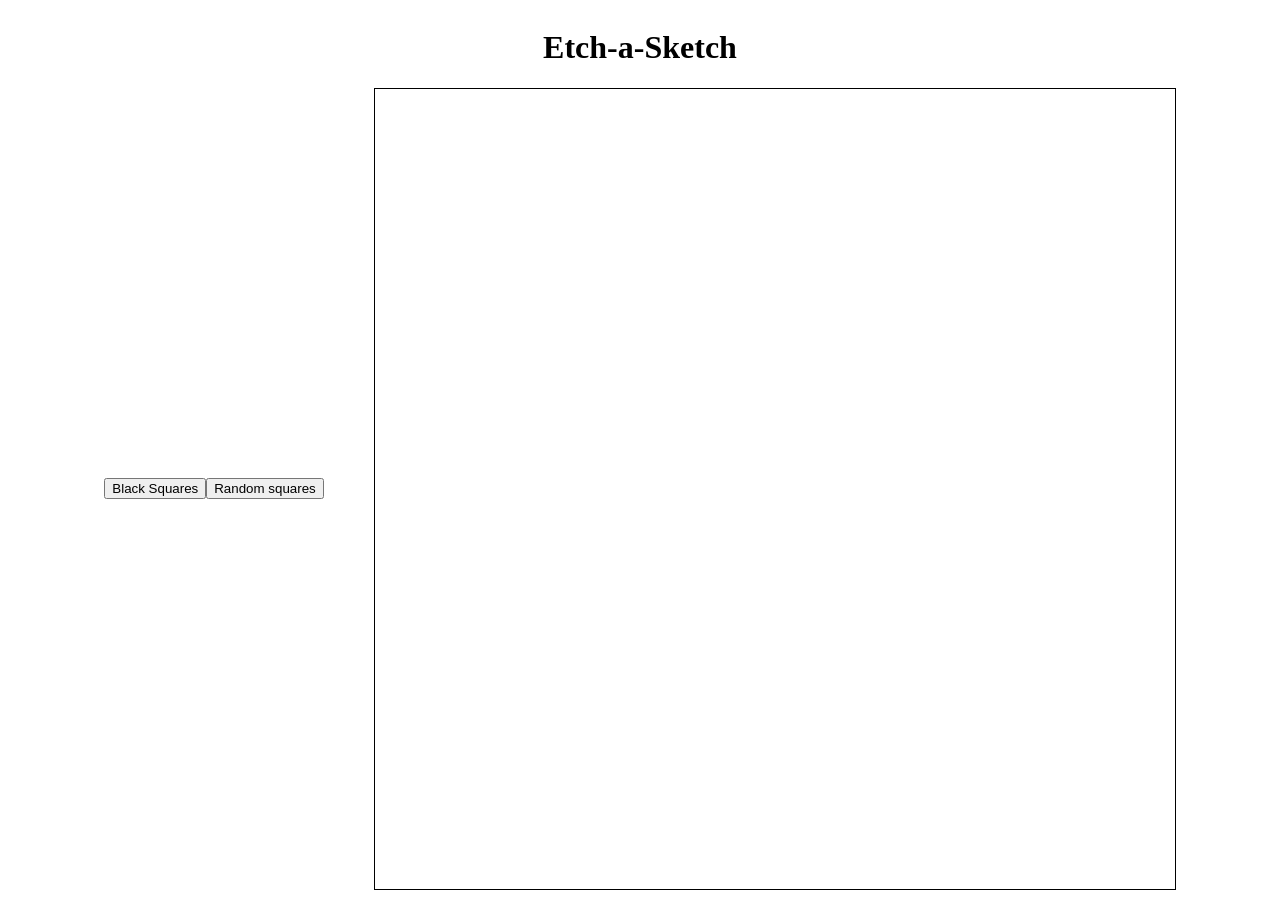
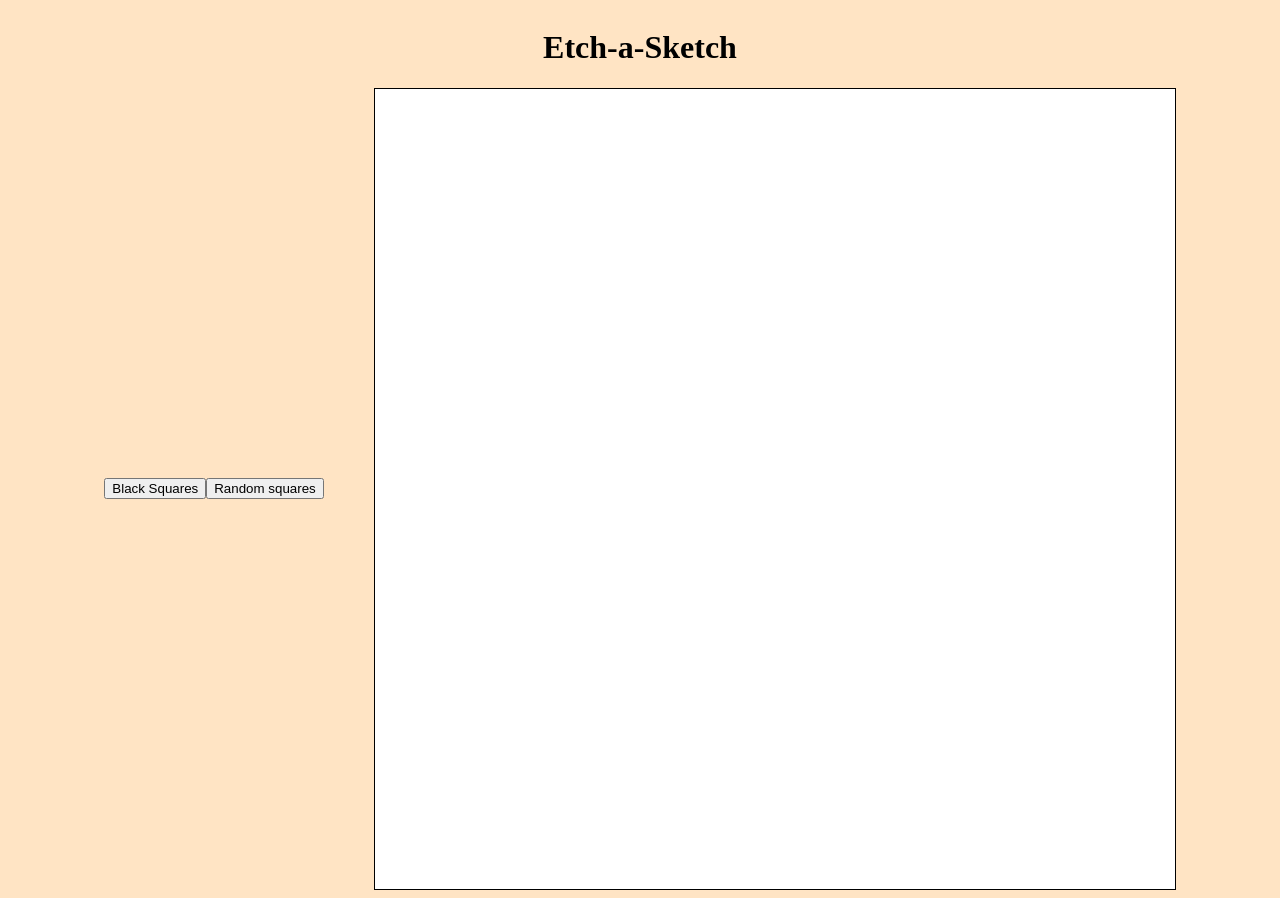
Before and after one commit to Relyful/topEtchASketch, a plain HTML site: page index.html in a window 1280 px wide. Drawn offline with Linux system fonts and the light colour scheme.

Commit message:
Added some color

```diff
--- a/style.css
+++ b/style.css
@@ -4,6 +4,10 @@ html {
 
 *, *::after, *::before {
     box-sizing: inherit;
+}
+
+body {
+    background-color: bisque;
 }
 
 .header {
@@ -17,6 +21,7 @@ html {
     display: flex;
     flex-wrap: wrap;
     border: solid black 1px;
+    background-color: white;
 }
 
 .container {
```
